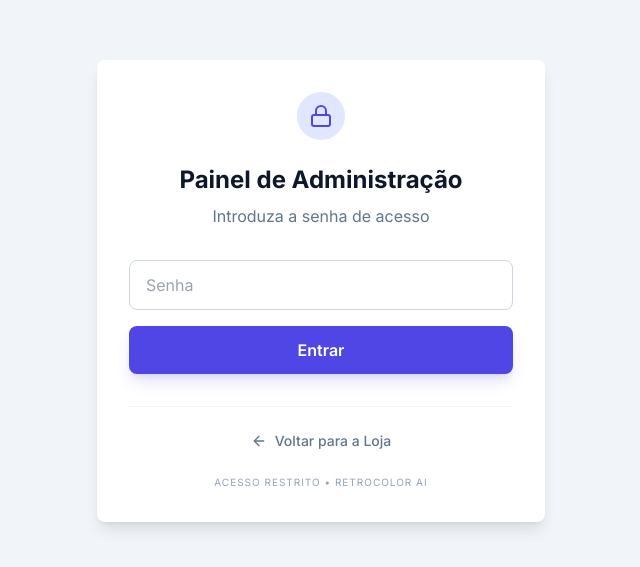
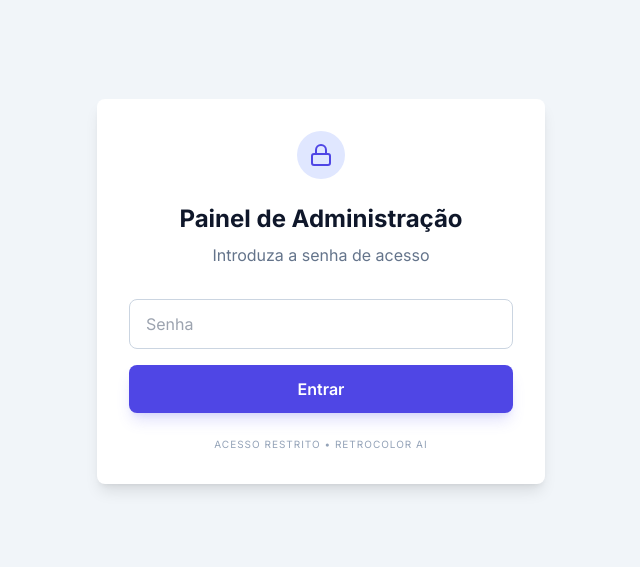
Before and after one commit to anoforexcom/ret-ai, a React (Vite) app: page /#/admin in a window 1280 px wide. Shown: the part 109-676 px from the top of the page, without its empty margins (319-959 px from the left). Built offline with nearby package versions, Linux system fonts and the light colour scheme.

Commit message:
feat(admin): Refactor admin layout and update Firebase config
Removes the "Back to Store" link from the admin layout and adjusts the Firebase storage bucket URL. This streamlines the admin interface by removing unnecessary navigation elements and corrects a configuration error.

```diff
--- a/firebaseConfig.ts
+++ b/firebaseConfig.ts
@@ -13,7 +13,7 @@ const firebaseConfig = {
   apiKey: "AIzaSyDHiLNvs1alz2kST7eNOJHMA-9N1OezzKI",
   authDomain: "project-44f7e7f5-4bf3-4b-5b516.firebaseapp.com",
   projectId: "project-44f7e7f5-4bf3-4b-5b516",
-  storageBucket: "project-44f7e7f5-4bf3-4b-5b516.firebasestorage.app",
+  storageBucket: "project-44f7e7f5-4bf3-4b-5b516.firebasestorage.ap",
   messagingSenderId: "28453566330",
   appId: "1:28453566330:web:792ed77487b239d27808c3"
 };
--- a/pages/admin/AdminLayout.tsx
+++ b/pages/admin/AdminLayout.tsx
@@ -1,6 +1,6 @@
 
 import React, { useState } from 'react';
-import { Outlet, NavLink, Link } from 'react-router-dom';
+import { Outlet, NavLink } from 'react-router-dom';
 import {
   LayoutDashboard,
   ShoppingCart,
@@ -13,8 +13,7 @@ import {
   PieChart,
   ShieldCheck,
   Menu,
-  X,
-  ArrowLeft
+  X
 } from 'lucide-react';
 import { useConfig } from '../../contexts/ConfigContext';
 
@@ -53,7 +52,7 @@ const AdminLayout: React.FC = () => {
                 type="password"
                 value={password}
                 onChange={(e) => setPassword(e.target.value)}
-                className="w-full px-4 py-3 rounded-lg border border-slate-300 focus:ring-2 focus:ring-indigo-500 focus:border-indigo-500 outline-none"
+                className="w-full px-4 py-3 rounded-lg border border-slate-300 focus:ring-2 focus:ring-indigo-500 focus:border-indigo-500"
                 placeholder="Senha"
               />
             </div>
@@ -65,16 +64,6 @@ const AdminLayout: React.FC = () => {
               Entrar
             </button>
           </form>
-
-          <div className="mt-8 pt-6 border-t border-slate-100">
-            <Link
-              to="/"
-              className="flex items-center justify-center gap-2 text-slate-500 hover:text-indigo-600 transition-colors text-sm font-medium"
-            >
-              <ArrowLeft className="h-4 w-4" /> Voltar para a Loja
-            </Link>
-          </div>
-
           <p className="text-[10px] text-center text-slate-400 mt-6 uppercase tracking-widest">Acesso Restrito • RetroColor AI</p>
         </div>
       </div>
```
